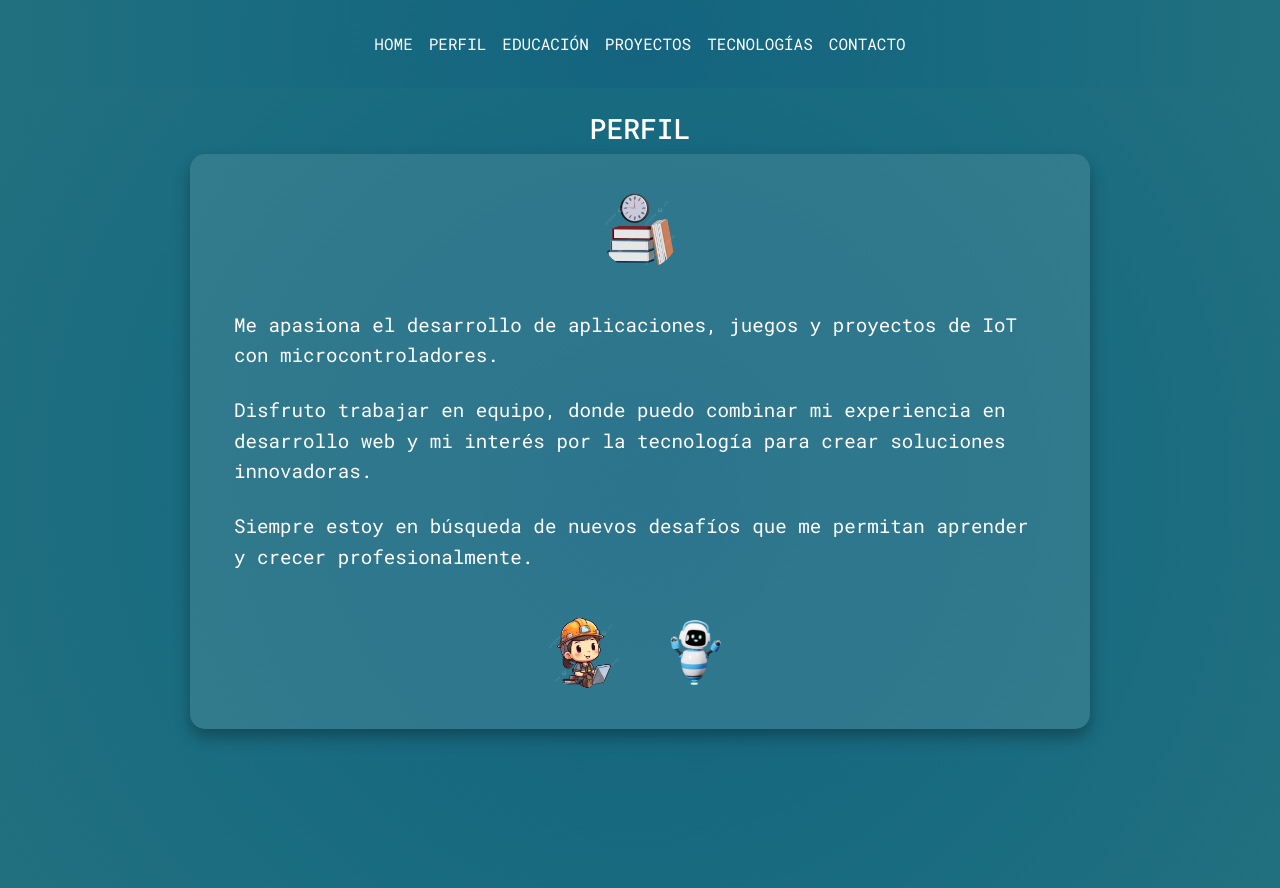
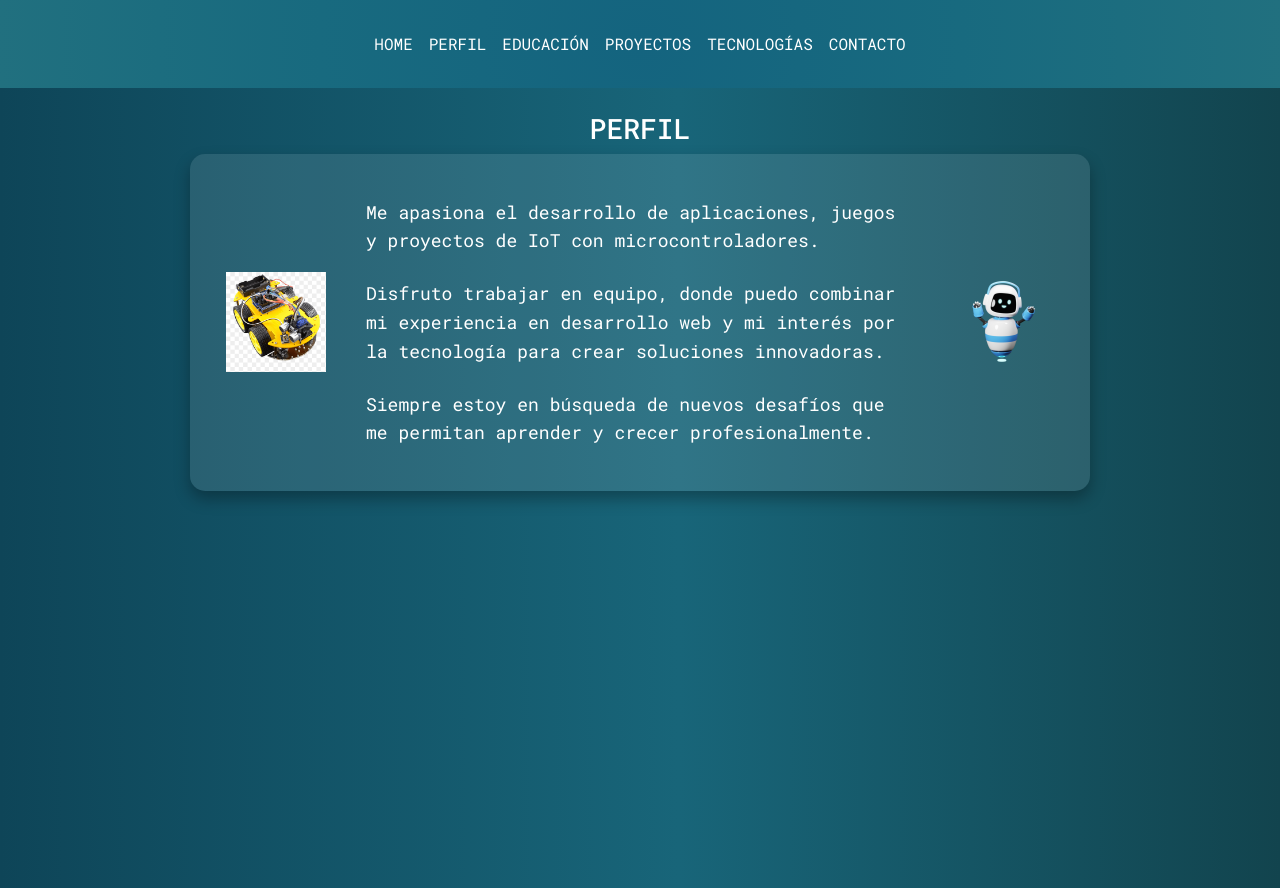
Before and after one commit to valenfanelli/ValentinaFA, a React (Vite) app: page /perfil in a window 1280 px wide. Built offline with nearby package versions, Linux system fonts and the light colour scheme.

Commit message:
Subo cambios de aspecto css

```diff
--- a/src/App.css
+++ b/src/App.css
@@ -15,6 +15,15 @@ html, body, #root {
   color: rgb(255, 255, 255);
   min-height: 100vh;          /* Garantiza que el contenedor tenga al menos el 100% de la altura de la pantalla */
   height: auto;
+  transition: background-color 0.8s ease;
+}
+.bg-sec {
+  background: rgb(14,69,88);
+  background: linear-gradient(90deg, rgba(14,69,88,1) 0%, rgba(24,101,121,1) 53%, rgba(18,68,78,1) 100%);
+  color: rgb(255, 255, 255);
+  min-height: 100vh;          /* Garantiza que el contenedor tenga al menos el 100% de la altura de la pantalla */
+  height: auto;
+  transition: background-color 0.8s ease;
 }
 .bg-nav {
   background: rgb(2,0,36);
@@ -35,7 +44,7 @@ html, body, #root {
   }
 }
 .btn-custom {
-  background: #104e63;
+  background: #0d4355;
   color: white;
   border: none;
   border-radius: 5px;
@@ -112,12 +121,13 @@ html, body, #root {
 }
 .proyecto {
   padding: 50px;
-  box-shadow: 5px 10px #104e63;
+  box-shadow: 5px 10px #0d4355;
 }
 .contacto {
   align-items: center;
   justify-content: center;
   margin-top: 50px;
+  font-size: large;
 }
 
 .perfil-content {
@@ -130,15 +140,14 @@ html, body, #root {
 
 .perfil-texto {
   color: white;               /* Color del texto */
-  font-size: 1.2rem;
+  font-size: large;
   line-height: 1.6;           /* Espaciado entre líneas */
 }
 
 .icono-perfil {
-  width: 80px;                /* Tamaño de las imágenes */
-  height: 80px;
-  object-fit: cover;
-  border-radius: 50%;         /* Hace que las imágenes sean circulares */
+  width: 100px;                /* Tamaño de las imágenes */
+  height: 100px;
+  object-fit: cover;     /* Hace que las imágenes sean circulares */
   transition: transform 0.3s ease; /* Agrega una animación suave al pasar el mouse */
 }
 
--- a/src/componentes/Contacto.jsx
+++ b/src/componentes/Contacto.jsx
@@ -4,12 +4,12 @@ function Contacto() {
 
   return (
     <>
-      <div className="d-flex bg-inicio justify-content-center vh-100 roboto-mono">
+      <div className="d-flex bg-sec justify-content-center vh-100 roboto-mono">
         <div className="m-2 fade-in-down">
           <h3 className="text-center text-white p-2">CONTACTO</h3>
           <div className="text-center contacto">
             <div className="container">
-                <ul class="fa-ul text-white fs-6">
+                <ul class="fa-ul text-white">
                     <li className="text-start m-3">
                       <i class="fa-li fab fa-linkedin"></i>
                       <a className="enlaces" href="www.linkedin.com/in/valentinafanelliaddiechi">Linkedin</a>
--- a/src/componentes/Perfil.jsx
+++ b/src/componentes/Perfil.jsx
@@ -6,10 +6,10 @@ import robot from '../img/robot.webp';
 
 function Perfil() {
   return (
-    <div className="bg-inicio vh-100 w-100 roboto-mono p-4">
+    <div className="bg-sec vh-100 w-100 roboto-mono p-4">
       <div className="fade-in-down  d-flex flex-column justify-content-center align-items-center ">
         <h3 className="text-white">PERFIL</h3>
-        <div className="perfil-content d-flex flex-wrap justify-content-center align-items-center">
+        <div className="perfil-content d-flex justify-content-center align-items-center">
           <img src={study} alt="Estudio" className="icono-perfil m-3" />
 
           <div className="perfil-texto p-4">
@@ -23,8 +23,6 @@ function Perfil() {
               Siempre estoy en búsqueda de nuevos desafíos que me permitan aprender y crecer profesionalmente.
             </p>
           </div>
-
-          <img src={engineer} alt="Ingeniería" className="icono-perfil m-3" />
           <img src={robot} alt="Robot" className="icono-perfil m-3" />
         </div>
       </div>
--- a/src/componentes/Proyectos.jsx
+++ b/src/componentes/Proyectos.jsx
@@ -5,7 +5,7 @@ function Proyectos() {
 
   return (
     <>
-        <div className="d-flex justify-content-center bg-inicio vh-100 w-100 roboto-mono">
+        <div className="d-flex justify-content-center bg-sec vh-100 w-100 roboto-mono">
             <div className="text-center m-2 fade-in-up">
                 <h3 className="p-2">PROYECTOS</h3>
                 <div className="container">
```
Also changed, not shown: src/img/study.png.
